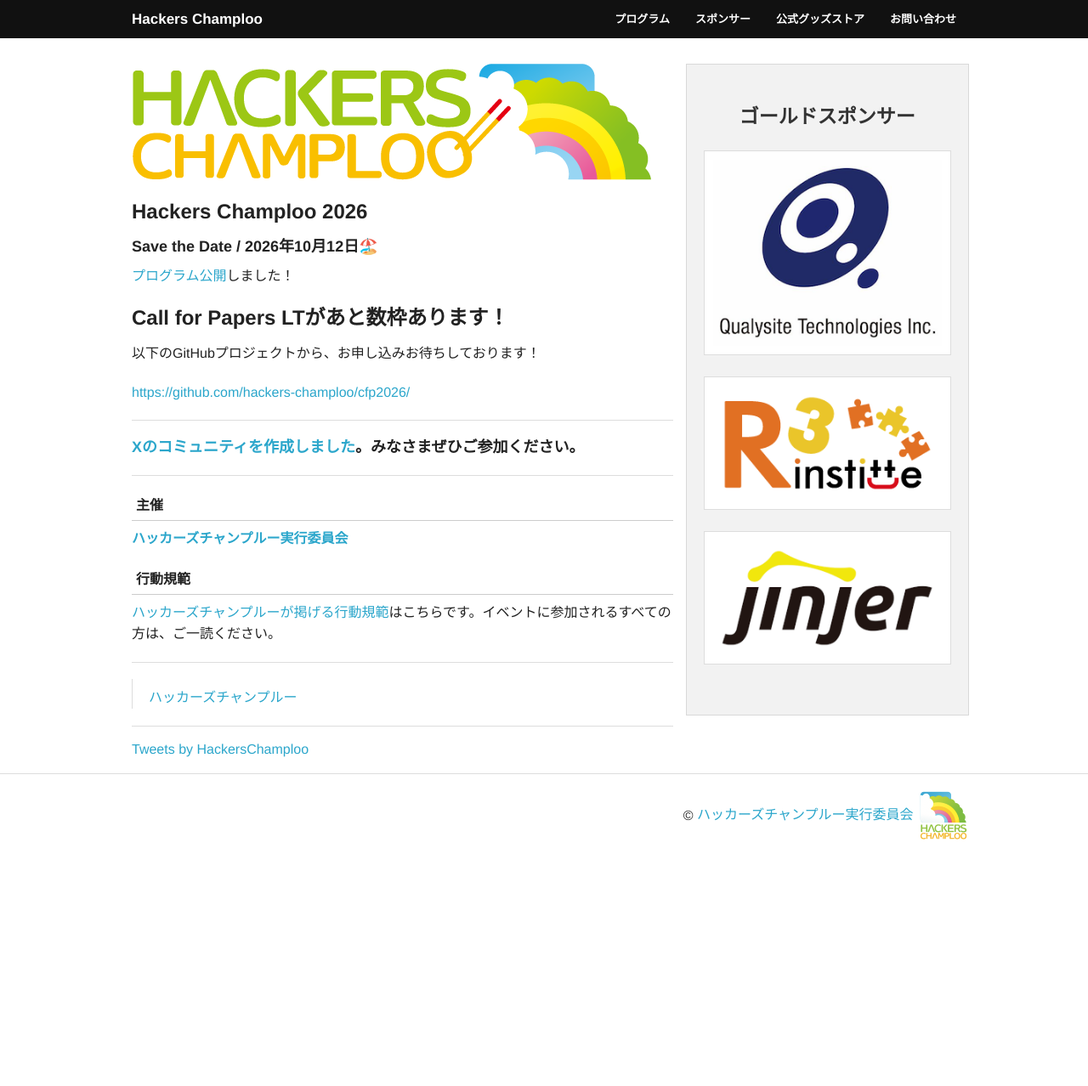
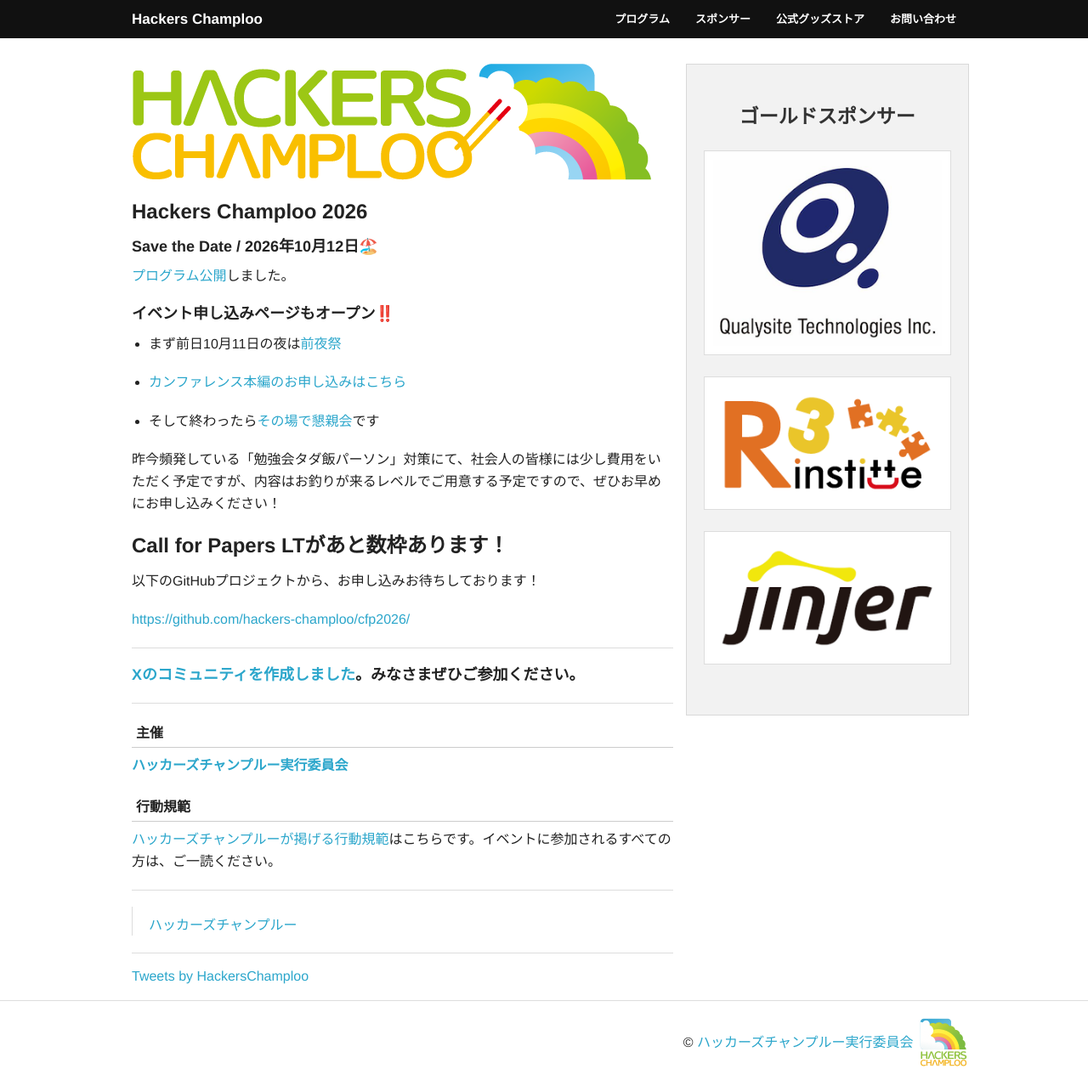
Before and after one commit to hackers-champloo/hackers-champloo.github.io, a Jekyll site: the page built from 2026/index.md, in a window 1280 px wide and 1278 px high. Shown: the whole window at 85% size. Built offline with Jekyll 4.4.1, drawn with Linux system fonts in a browser that asks for light colours; nearby versions of some CDN libraries; comment, search, counter and statistics services are not loaded.

Commit message:
connpassへのリンク追加

```diff
--- a/2026/index.md
+++ b/2026/index.md
@@ -27,7 +27,18 @@ evepartysupporters:
 
 ## Save the Date / 2026年10月12日🏖️
 
-<a href="program.html">プログラム公開</a>しました！
+<a href="program.html">プログラム公開</a>しました。
+
+## イベント申し込みページもオープン‼️
+
+* まず前日10月11日の夜は[前夜祭](https://hackers-champloo.connpass.com/event/406431/)
+
+* [カンファレンス本編のお申し込みはこちら](https://hackers-champloo.connpass.com/event/406428/)
+
+* そして終わったら[その場で懇親会](https://hackers-champloo.connpass.com/event/406433/)です
+
+昨今頻発している「勉強会タダ飯パーソン」対策にて、社会人の皆様には少し費用をいただく予定ですが、内容はお釣りが来るレベルでご用意する予定ですので、ぜひお早めにお申し込みください！
+
 
 # Call for Papers LTがあと数枠あります！
 
```
